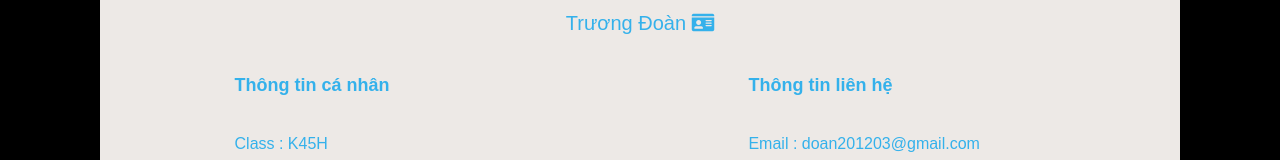
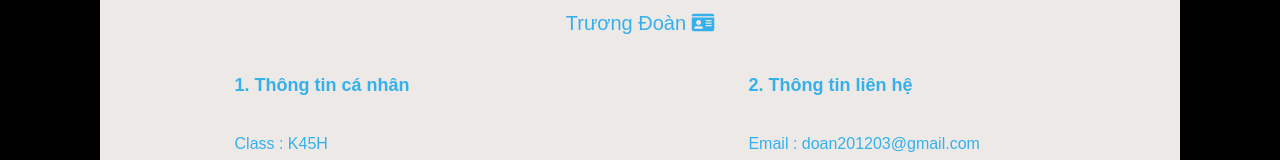
Before and after one commit to doan201203/thihk, a plain HTML site: page index.html in a window 1280 px wide. Shown: the part 561-721 px from the top of the page. Drawn offline with nearby package versions, Linux system fonts and the light colour scheme.

Commit message:
error img

```diff
--- a/index.html
+++ b/index.html
@@ -48,7 +48,7 @@
 
                                 <div class="user__info__bot__left">
                                     <div class="user__info__bot__til">
-                                        <p class = "text__blue">Thông tin cá nhân</p>
+                                        <p class = "text__blue">1. Thông tin cá nhân</p>
                                     </div>
                                     <ul class="user__info__bot__list">
                                         <li class="user__info__bot__list--per text__blue">Class : K45H</li>
@@ -58,7 +58,7 @@
                                 </div>
                                 <div class="user__info__bot__right">
                                     <div class="user__info__bot__til">
-                                        <p class="text__blue">Thông tin liên hệ</p>
+                                        <p class="text__blue">2. Thông tin liên hệ</p>
                                     </div>
                                     <ul class="user__info__bot__item">
                                         <li class="user__info__bot__item--contact text__blue">Email : doan201203@gmail.com</li>
```
